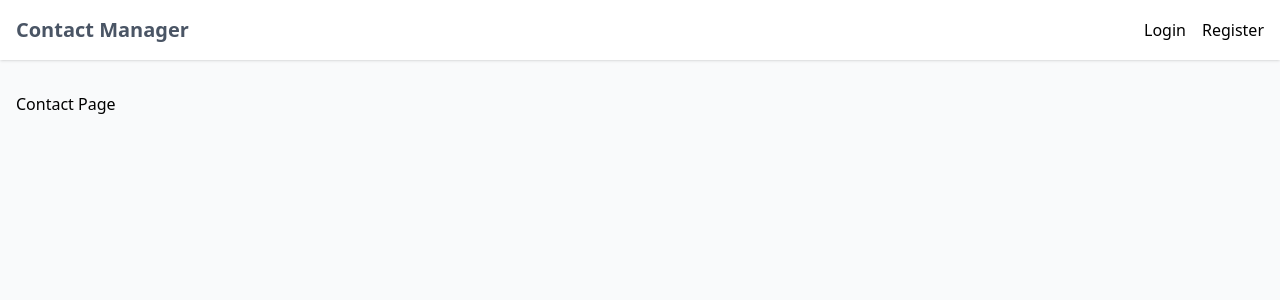
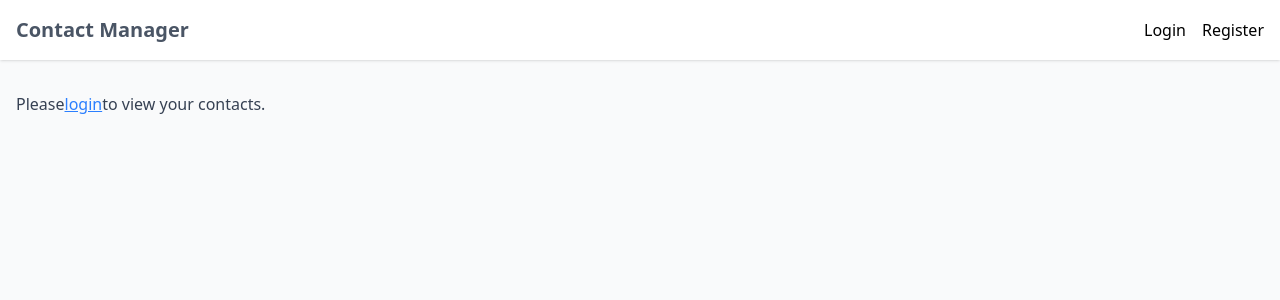
Before and after one commit to Prateek-ind/Contact-Manager-App-NextJS, a Next.js app: page /contact in a window 1280 px wide. Shown: the top 300 px of the page. Built offline with nearby package versions, Linux system fonts and the light colour scheme; no server answers.

Commit message:
create contact page to display contacts list

```diff
--- a/src/app/contact/page.tsx
+++ b/src/app/contact/page.tsx
@@ -1,8 +1,39 @@
+import { getSessionCookie } from "../_lib/session"
+import ContactsList from "../_components/ContactsList"
+import { getContacts } from "../api/contacts"
+import Link from "next/link"
+import { Suspense } from "react"
 
 
-const ContactPage = () => {
+const ContactPage = async() => {
+  const user = await getSessionCookie()
+  if(!user){
+    return <div className="text-gray-700">Please
+    <Link href="/login" className="text-blue-500 underline">login</Link>
+    to view your contacts.</div>
+  }
+
+  const contacts = await getContacts(user?.id as string)
+  console.log("FETCHED CONTACTS:", contacts)
+  if(!contacts || contacts.length === 0){
+    return <div className="text-gray-700">No contacts found. Please{" "}
+    <Link href="/contact/new" className="text-blue-500 underline">add</Link>
+    {" "}some contacts.</div>
+  }
+
+
   return (
-    <div>Contact Page</div>
+    <>
+    <div className="container mx-auto p-4 flex items-center justify-between">
+      <h2 className="text-2xl font-bold mb-4">Your Contacts</h2>
+      <Link href={'/contact/new'} className="bg-blue-500 hover:bg-blue-700 text-white px-2 py-0.5 rounded-md cursor-pointer">Add Contacts</Link>
+
+    </div>
+    <Suspense fallback={<div className="text-gray-700">Loading contacts...</div>}>
+    <ContactsList contacts={contacts} />
+    </Suspense>
+
+    </>
   )
 }
 
```
